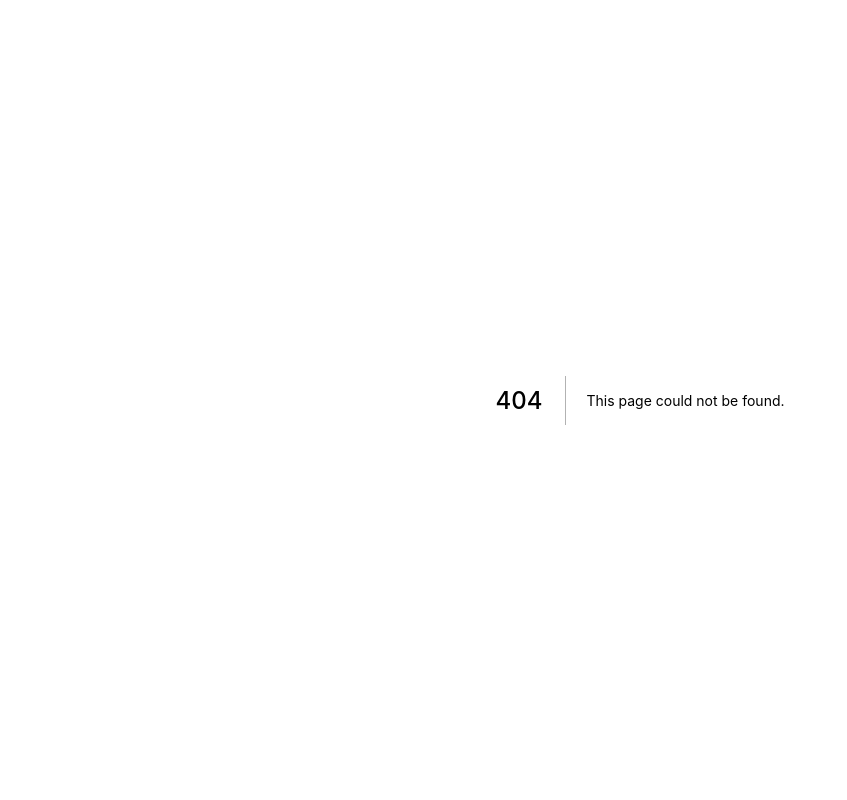
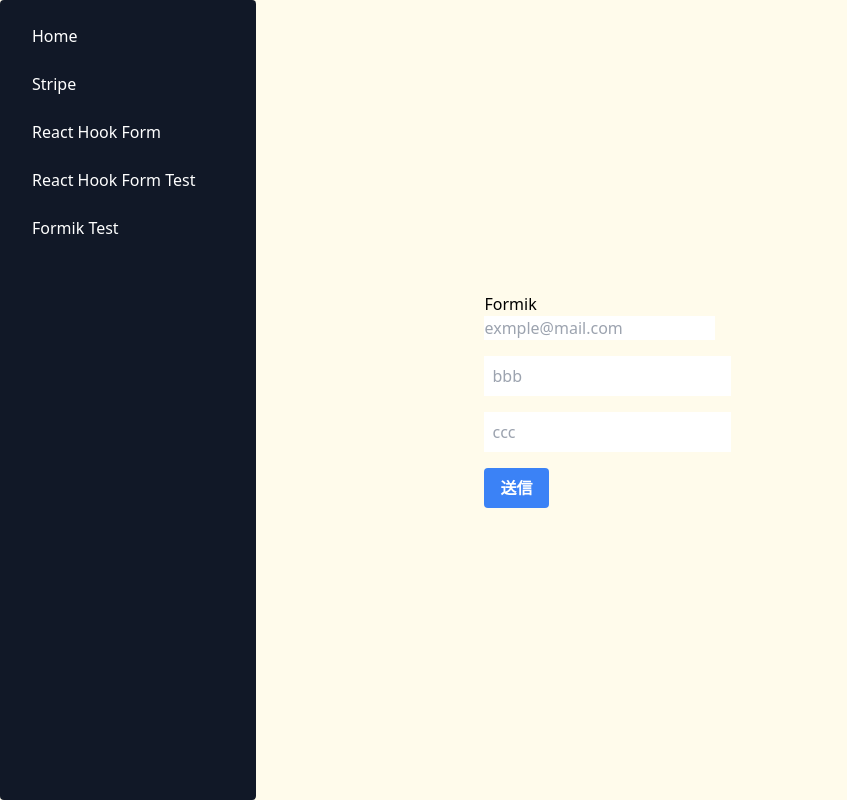
Before and after one commit to tokatu4561/tokatu4561-react-trend-demo, a Next.js app in the folder frontend/: page /form-test/formik/test in a window 1280 px wide. Before the commit this address had no page. Shown: the whole page, without its empty margins (0-847 px from the left). Built offline with nearby package versions, Linux system fonts and the light colour scheme.

Commit message:
fomikテスト用のページ作成

```diff
--- /dev/null
+++ b/frontend/pages/form-test/formik/test.tsx
@@ -0,0 +1,59 @@
+import React from 'react'
+import { MainLayout } from '@/components/Layout/MainLayout'
+import { useFormik } from 'formik'
+
+const initialValues = {
+  aaa: '',
+  bbb: '',
+  ccc: '',
+}
+
+const formSchema = {}
+
+const FormikTest = () => {
+  const handleFormSubmit = (data) => {}
+
+  const { values, errors, touched, handleBlur, handleChange, handleSubmit } =
+    useFormik({
+      onSubmit: handleFormSubmit,
+      initialValues,
+      validationSchema: formSchema,
+    })
+
+  return (
+    <MainLayout title="react-hook-form test">
+      <div className="flex justify-center items-center h-screen w-4/6">
+        <form className="content" onSubmit={handleSubmit}>
+          Formik
+          <div className="mb-4">
+            <input
+              name="email"
+              placeholder="exmple@mail.com"
+              type="email"
+              onBlur={handleBlur}
+              onChange={handleChange}
+              value={values.email}
+              // error={!!touched.email && !!errors.email}
+              // helperText={touched.email && errors.email}
+            />
+          </div>
+          <div className="mb-4">
+            <input className="p-2" type="text" placeholder="bbb" />
+            {errors.bbb && <p className="text-red-400">入力は必須です。</p>}
+          </div>
+          <div className="mb-4">
+            <input id="name" className="p-2" placeholder="ccc" />
+          </div>
+          <button
+            type="submit"
+            className="bg-blue-500 hover:bg-blue-700 text-white font-bold py-2 px-4 rounded"
+          >
+            送信
+          </button>
+        </form>
+      </div>
+    </MainLayout>
+  )
+}
+
+export default FormikTest
```
